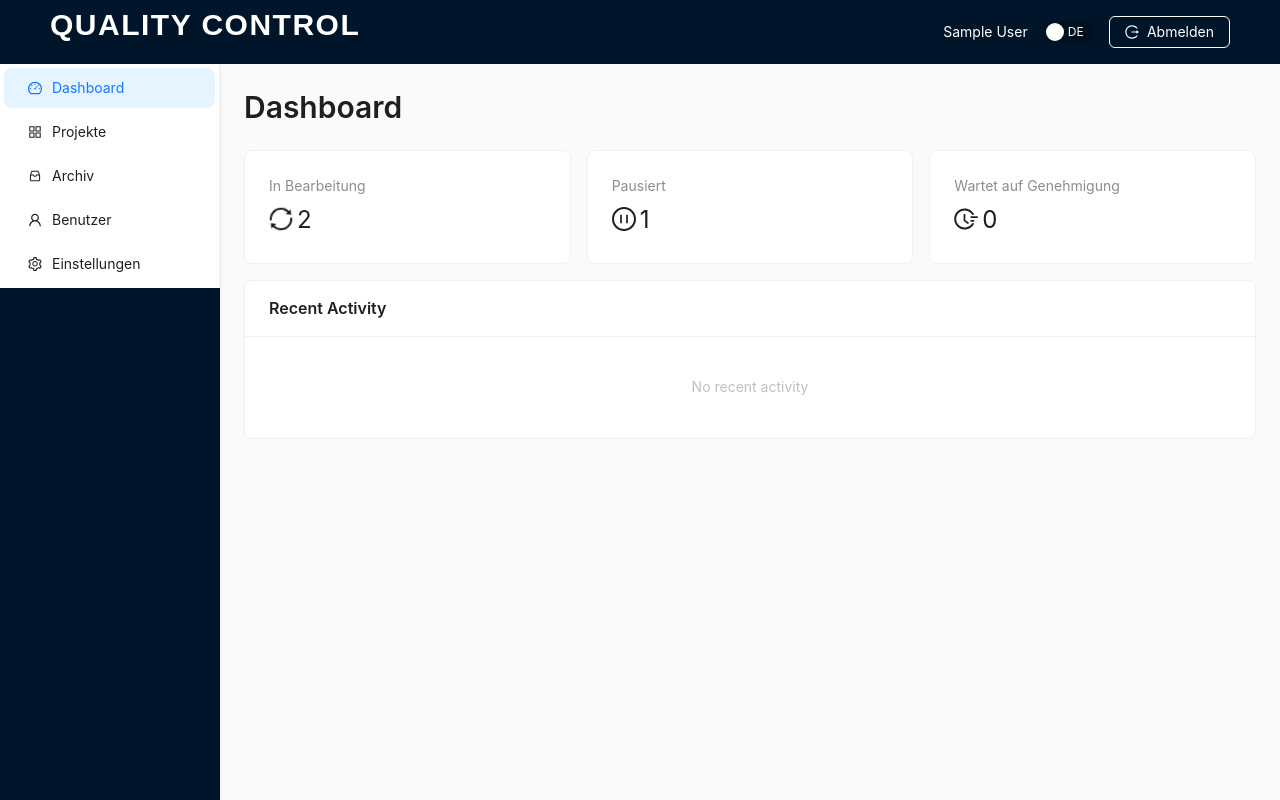
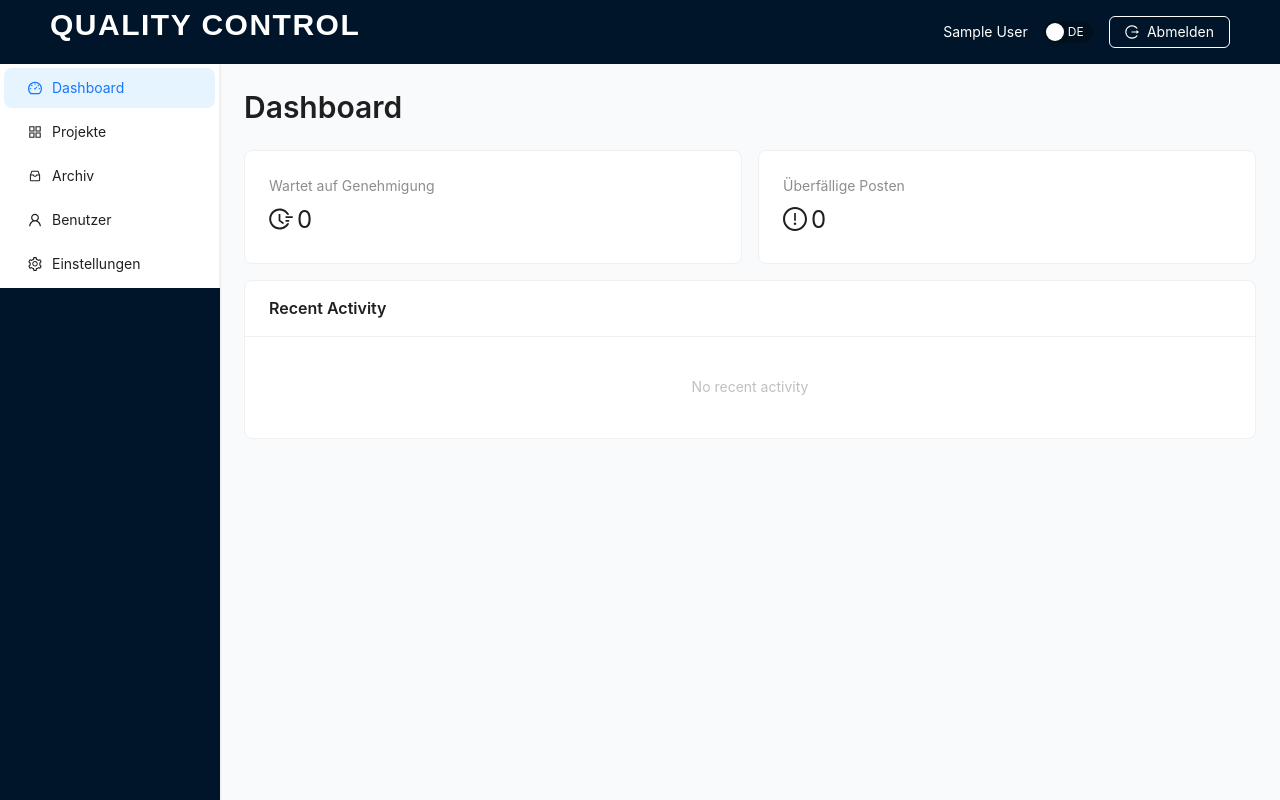
Before and after one commit to maymetra/QC-P-frontend-, a React (Vite) app: page /dashboard in a window 1280 px wide. Built offline with nearby package versions, Linux system fonts and the light colour scheme; sample sign-in values are in the browser's storage.

Commit message:
Changed dashboard to show overdue items

```diff
--- a/src/i18n.js
+++ b/src/i18n.js
@@ -34,6 +34,7 @@ i18n
                         rejected: 'Rejected',
                         pending: 'Pending for approval',
                         open: 'Open',
+                        overdue: 'Overdue Items',
                     },
                     /* ---------- FILTER LABELS ---------- */
                     filter: {
@@ -154,6 +155,7 @@ i18n
                         rejected: 'Abgelehnt',
                         pending: 'Wartet auf Genehmigung',
                         open: 'Offen',
+                        overdue: 'Überfällige Posten',
                     },
                     /* ---------- FILTER LABELS ---------- */
                     filter: {
--- a/src/pages/DashboardPage.jsx
+++ b/src/pages/DashboardPage.jsx
@@ -1,12 +1,12 @@
 // src/pages/DashboardPage.jsx
 import React, { useEffect, useState } from 'react';
-import { Layout, Typography, Card, Col, Row, Statistic, List, Flex, Button, Tag } from 'antd'; // <-- Добавлен Tag
+import { Layout, Typography, Card, Col, Row, Statistic, List, Flex, Button, Tag } from 'antd';
 import { useTranslation } from 'react-i18next';
 import { useAuth } from '../context/AuthContext';
-import { SyncOutlined, PauseCircleOutlined, FieldTimeOutlined, LogoutOutlined } from '@ant-design/icons';
+import { ExclamationCircleOutlined, FieldTimeOutlined, LogoutOutlined } from '@ant-design/icons';
 import NavigationTab from '../components/NavigationTab';
 import LanguageSwitch from '../components/LanguageSwitch';
-import { filterProjectsForUser, getGlobalEvents, mockProjects as allProjects } from '../services/mockData';
+import { getGlobalEvents, mockProjects as allProjects } from '../services/mockData';
 
 const { Header, Sider, Content } = Layout;
 const { Title, Text } = Typography;
@@ -15,35 +15,41 @@ export default function DashboardPage() {
     const { t } = useTranslation();
     const { user, logout } = useAuth();
 
-    const [stats, setStats] = useState({ inProgress: 0, onHold: 0, finished: 0 });
     const [pendingItemsCount, setPendingItemsCount] = useState(0);
+    const [overdueItemsCount, setOverdueItemsCount] = useState(0); // <-- Новое состояние
     const [recentActivity, setRecentActivity] = useState([]);
 
     useEffect(() => {
-        const userProjects = filterProjectsForUser(user);
+        let pendingCount = 0;
+        let overdueCount = 0;
+        const today = new Date();
+        today.setHours(0, 0, 0, 0); // Устанавливаем время на начало дня для корректного сравнения
 
-        // 1. Статистика по проектам
-        const newStats = userProjects.reduce((acc, p) => {
-            if (p.status === 'in_progress') acc.inProgress++;
-            else if (p.status === 'on_hold') acc.onHold++;
-            return acc;
-        }, { inProgress: 0, onHold: 0 });
-        setStats(newStats);
-
-        // 2. Количество items, ожидающих проверки
-        let pendingCount = 0;
         allProjects.forEach(p => {
             try {
                 const itemsRaw = localStorage.getItem(`jiraItems:${p.id}`);
                 if (itemsRaw) {
                     const items = JSON.parse(itemsRaw);
-                    pendingCount += items.filter(item => item.status === 'pending').length;
+                    items.forEach(item => {
+                        // Считаем items, ожидающие одобрения
+                        if (item.status === 'pending') {
+                            pendingCount++;
+                        }
+
+                        // Считаем просроченные items
+                        const isOverdue = item.plannedDate && new Date(item.plannedDate) < today;
+                        const isNegativeStatus = item.status === 'rejected' || item.status === 'open';
+
+                        if (isOverdue && isNegativeStatus) {
+                            overdueCount++;
+                        }
+                    });
                 }
             } catch (e) { console.error(e); }
         });
+
         setPendingItemsCount(pendingCount);
-
-        // 3. Последние действия
+        setOverdueItemsCount(overdueCount);
         setRecentActivity(getGlobalEvents());
     }, [user]);
 
@@ -66,21 +72,24 @@ export default function DashboardPage() {
                 <Content className="p-6 bg-gray-50">
                     <Title level={2} className="!mb-6">{t('menu.dashboard', {defaultValue: 'Dashboard'})}</Title>
                     <Row gutter={[16, 16]}>
-                        <Col xs={24} sm={12} md={8}>
-                            <Card>
-                                <Statistic title={t('projects.status.in_progress')} value={stats.inProgress} prefix={<SyncOutlined spin />} />
-                            </Card>
-                        </Col>
-                        <Col xs={24} sm={12} md={8}>
-                            <Card>
-                                <Statistic title={t('projects.status.on_hold')} value={stats.onHold} prefix={<PauseCircleOutlined />} />
-                            </Card>
-                        </Col>
-                        <Col xs={24} sm={12} md={8}>
+                        {/* Карточки со статистикой */}
+                        <Col xs={24} sm={12}>
                             <Card>
                                 <Statistic title={t('itemStatus.pending')} value={pendingItemsCount} prefix={<FieldTimeOutlined />} />
                             </Card>
                         </Col>
+                        <Col xs={24} sm={12}>
+                            <Card>
+                                <Statistic
+                                    title={t('itemStatus.overdue')}
+                                    value={overdueItemsCount}
+                                    prefix={<ExclamationCircleOutlined />}
+                                    valueStyle={{ color: overdueItemsCount > 0 ? '#cf1322' : undefined }}
+                                />
+                            </Card>
+                        </Col>
+
+                        {/* Список последних действий */}
                         <Col xs={24}>
                             <Card title={t('Recent Activity', {defaultValue: 'Recent Activity'})}>
                                 <List
```
